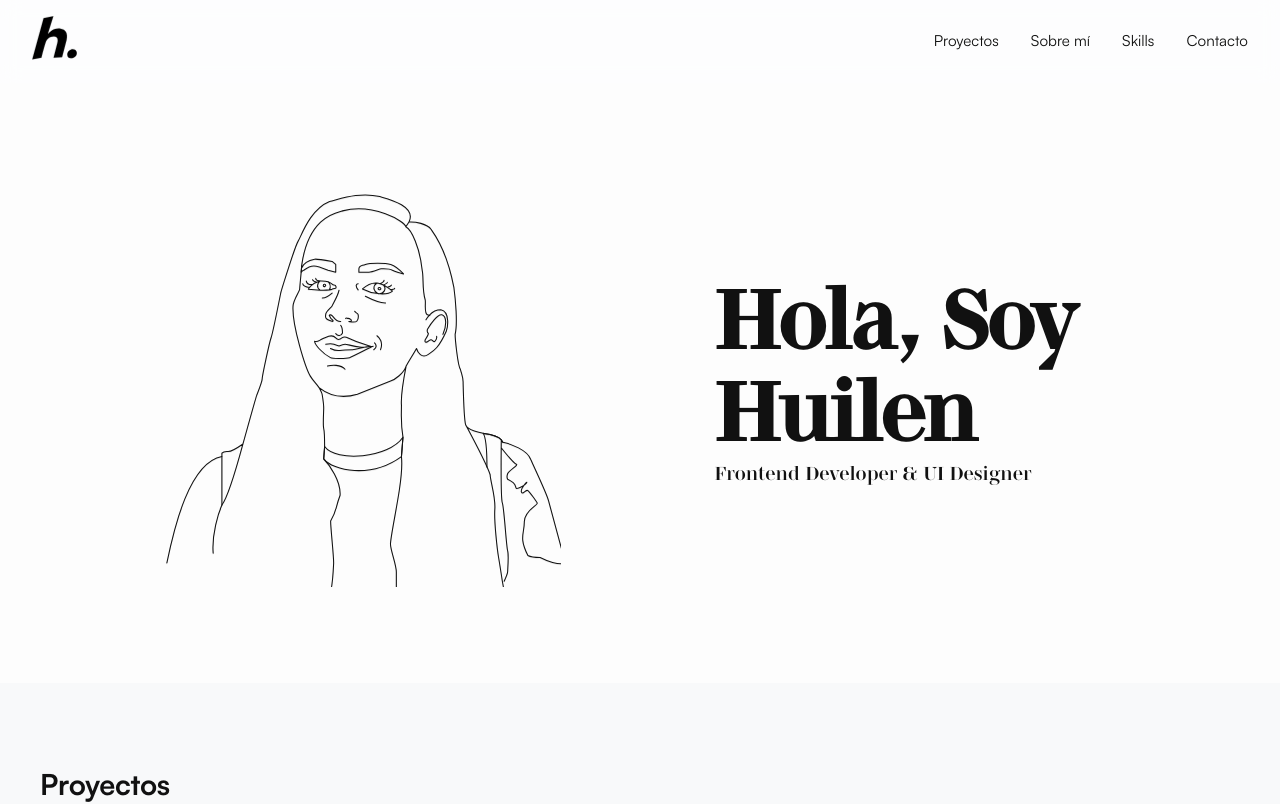
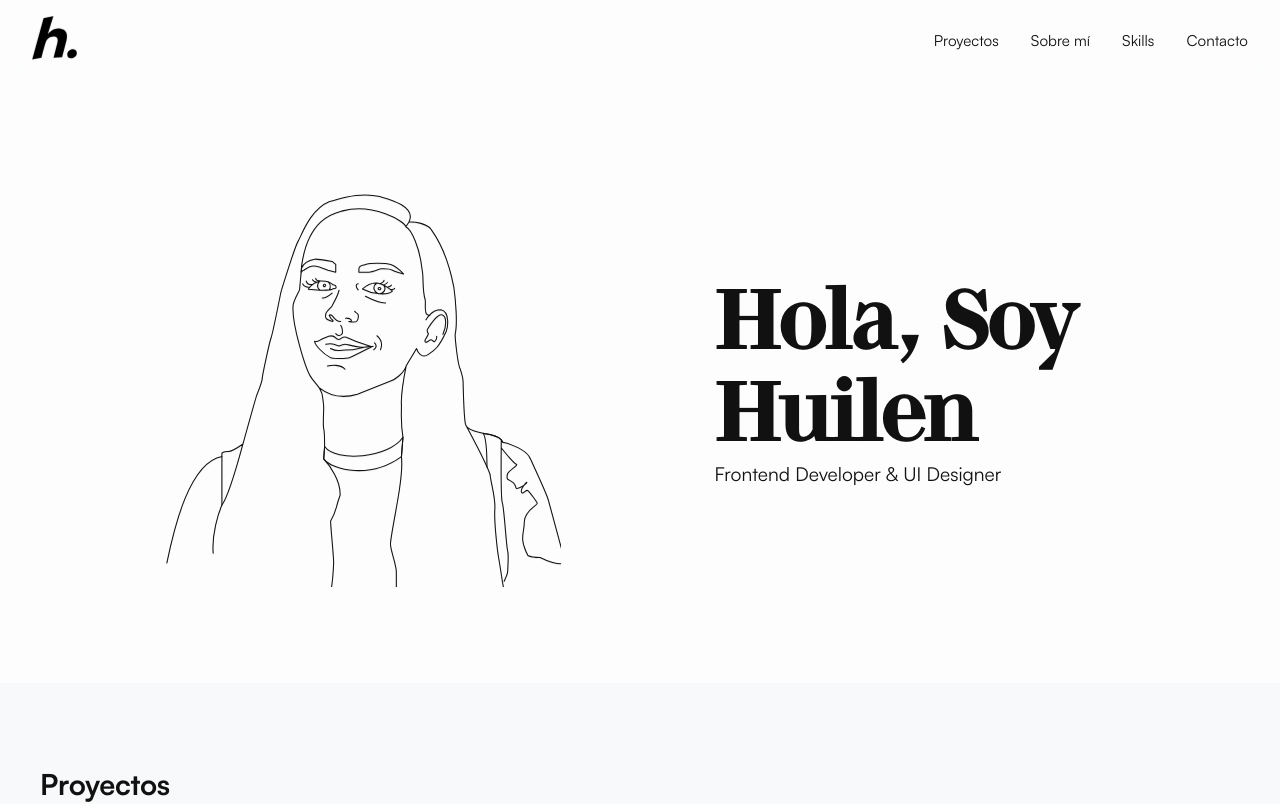
Before and after one commit to HuilenPe/Huilen-Portfolio, a React (Vite) app: page / in a window 1280 px wide. Shown: the top 804 px of the page. Built offline with nearby package versions, Linux system fonts and the light colour scheme.

Commit message:
Update hero h1 font style

```diff
--- a/src/sections/Hero/Hero.module.css
+++ b/src/sections/Hero/Hero.module.css
@@ -1,7 +1,6 @@
 .hero{
   padding: 6rem 1rem;
-  background: var(--bg-light);
-  font-family: var(--font-display);
+  background: var(--bg-light);;
 }
 
 
@@ -26,6 +25,7 @@
 
 .left h1 {
   font-size: clamp(3.5rem, 7vw, 5.2rem);
+  font-family: var(--font-display)
 }
 
 .left p {
```
